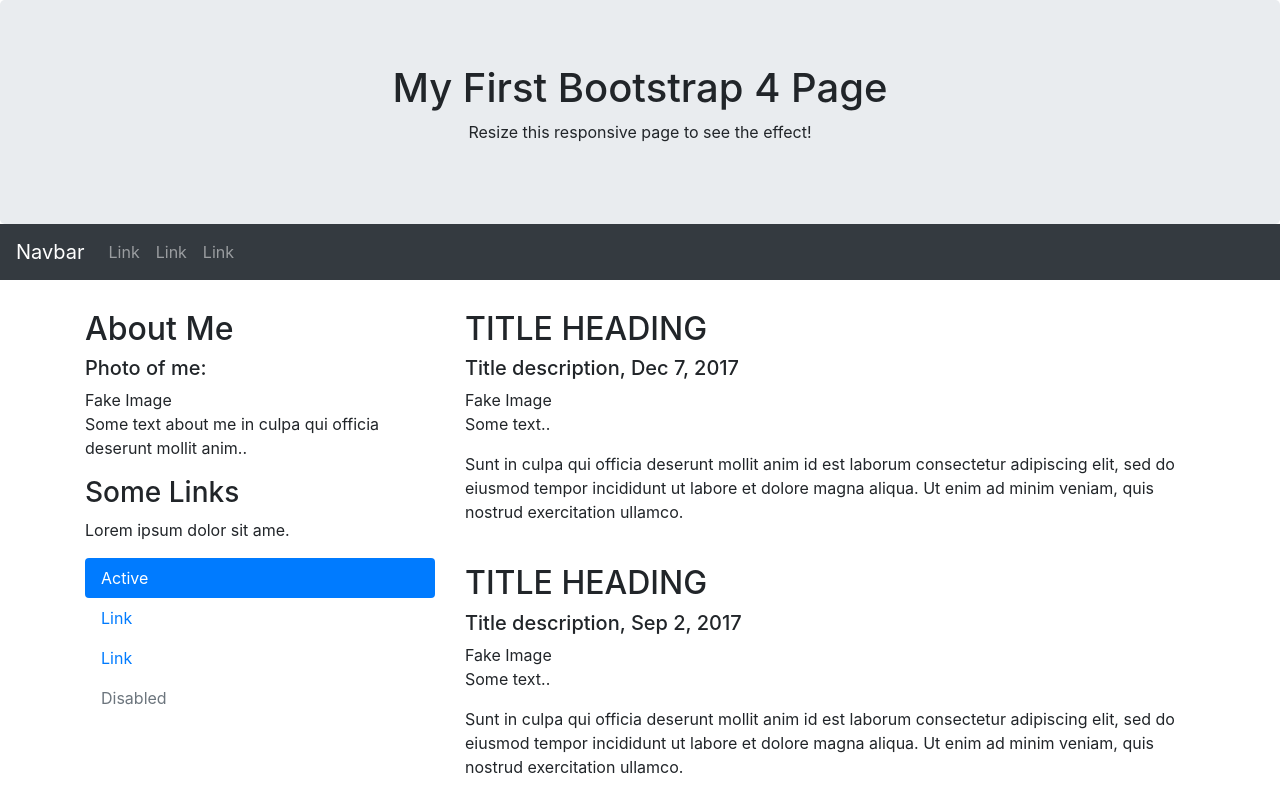
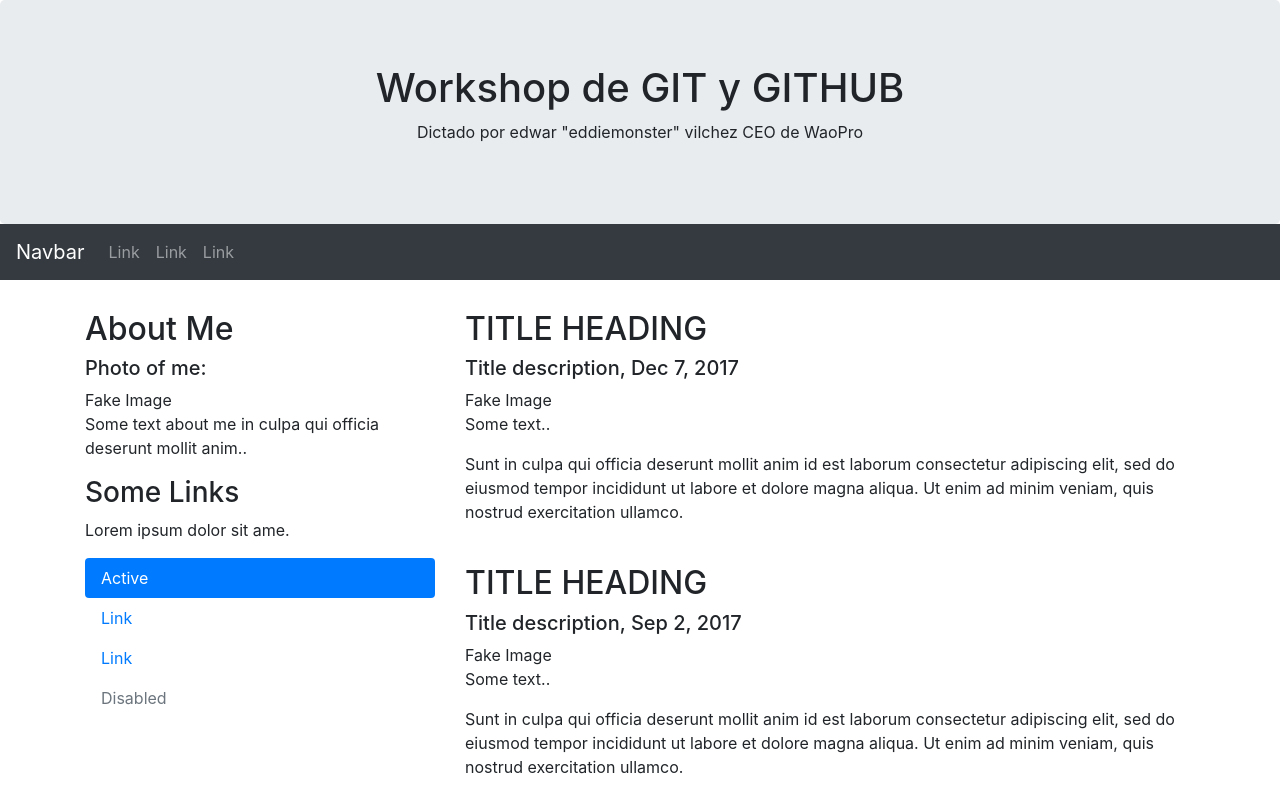
Before and after one commit to edwarvilchez/workshopGITGITHUB, a plain HTML site: page index.html in a window 1280 px wide. Drawn offline with nearby package versions, Linux system fonts and the light colour scheme.

Commit message:
Cambiamos el titulo, el subtitulo y lo traducimos al español

```diff
--- a/index.html
+++ b/index.html
@@ -10,8 +10,8 @@
 <!---apertura de la plantilla--->
 	<!----apertura seccion de la cabecera--->
 	<div class="jumbotron text-center" style="margin-bottom:0">
-		<h1>My First Bootstrap 4 Page</h1>
-		<p>Resize this responsive page to see the effect!</p>
+		<h1>Workshop de GIT y GITHUB</h1>
+		<p>Dictado por edwar "eddiemonster" vilchez CEO de WaoPro</p>
 	</div>
 	<!----cierre seccion de la cabecera---->
 	<!----apertura seccion de la barra de navegación---->
```
